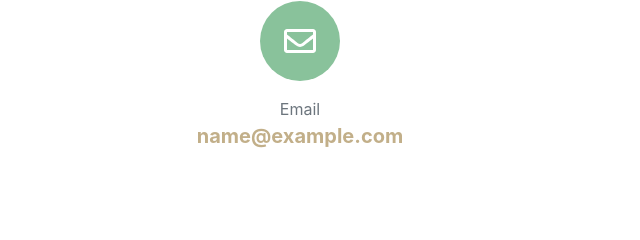
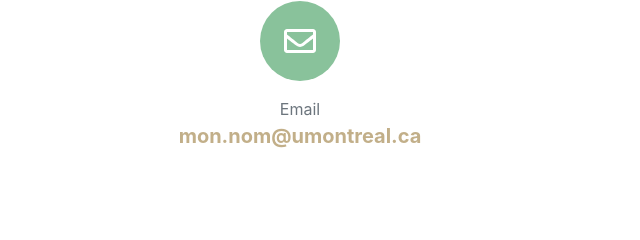
Before and after one commit to bibudem/demo-git-workflow, a plain HTML site: page docs/contact.html in a window 1280 px wide. Shown: the part 430-670 px from the top of the page, 530-1170 px from the left. Drawn offline with nearby package versions, Linux system fonts and the light colour scheme; a web font is replaced by a local one.

Commit message:
Modification adresse courriel sur page contact.html

```diff
--- a/docs/contact.html
+++ b/docs/contact.html
@@ -58,7 +58,7 @@
                     <div class="col-lg-4">
                         <div class="d-flex flex-column align-items-center">
                             <div class="icon-contact mb-3"><i class="far fa-envelope"></i></div>
-                            <div class="text-muted">Email</div><a class="lead font-weight-bold" href="mailto:name@example.com">name@example.com</a>
+                            <div class="text-muted">Email</div><a class="lead font-weight-bold" href="mailto:mon.nom@umontreal.ca">mon.nom@umontreal.ca</a>
                         </div>
                     </div>
                 </div>
```
